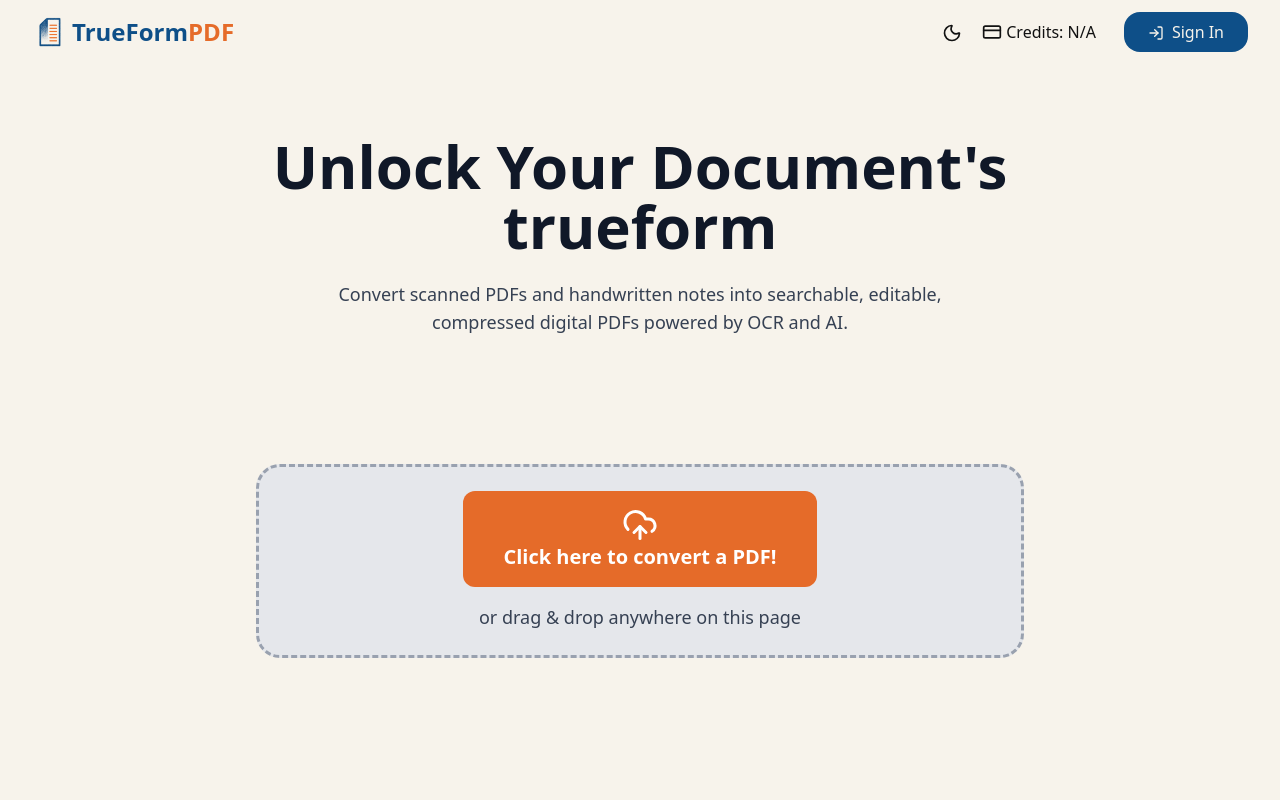
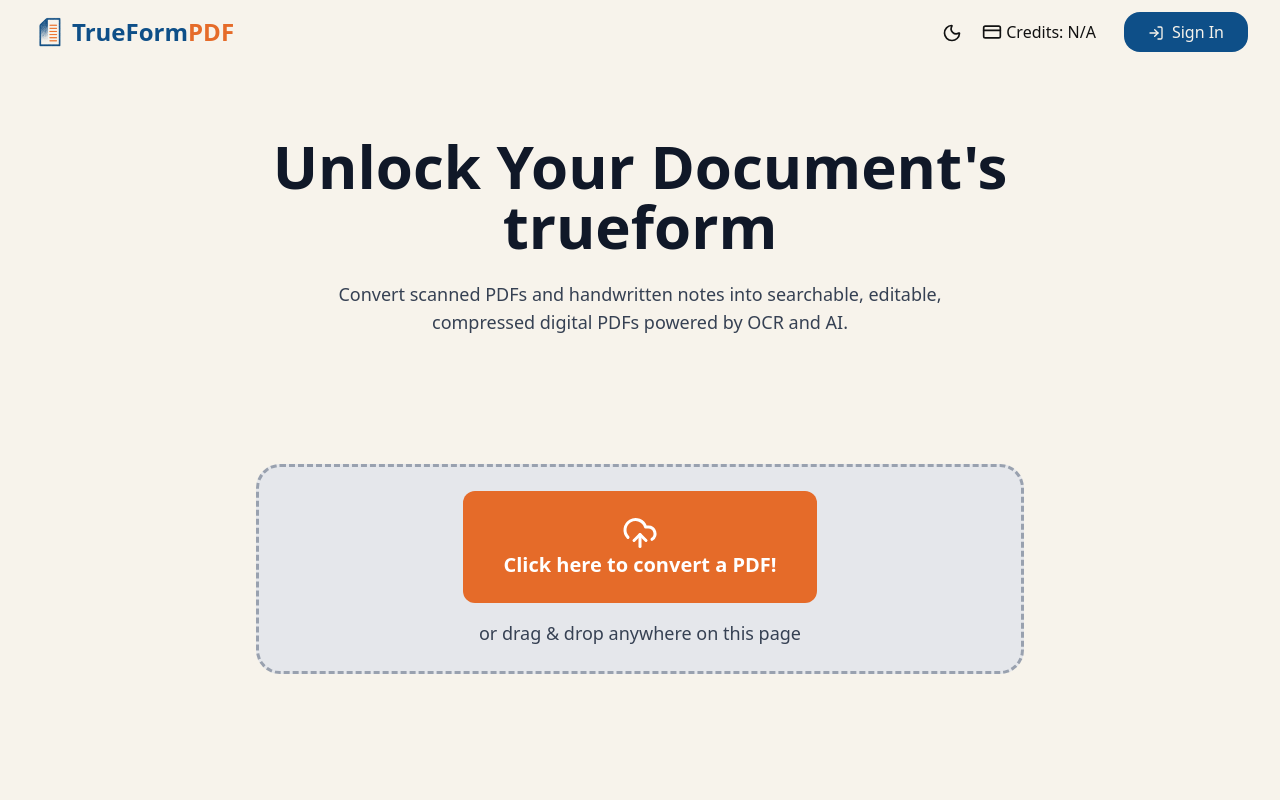
Before and after one commit to Abdelrahman776/trueform-pdf-frontend, a React (Vite) app: page / in a window 1280 px wide. Shown: the top 800 px of the page. Built offline with nearby package versions, Linux system fonts and the light colour scheme.

Commit message:
refactor(ui): move click handler to button and increase padding

```diff
--- a/src/components/Hero.tsx
+++ b/src/components/Hero.tsx
@@ -132,10 +132,7 @@ export default function Hero() {
         </p>
       </div>
 
-      <div
-        className="panel flex items-center justify-center rounded-3xl w-[85%] sm:w-[60%] mx-auto bg-gray-200  dark:bg-gray-800  border-3 border-gray-400  dark:border-gray-700  border-dashed py-6 "
-        onClick={handleButtonClick}
-      >
+      <div className="panel flex items-center justify-center rounded-3xl w-[85%] sm:w-[60%] mx-auto bg-gray-200  dark:bg-gray-800  border-3 border-gray-400  dark:border-gray-700  border-dashed py-6 ">
         <div className=" flex flex-col items-center justify-center px-6 ">
           <input
             type="file"
@@ -145,7 +142,8 @@ export default function Hero() {
           />
           <button
             disabled={isProcessing}
-            className={`bg-tforange  md:text-xl text-white font-bold rounded-xl py-4 px-5 sm:px-10 focus:outline-none focus:ring-2 focus:ring-offset-2 focus:ring-tforange transition-colors cursor-pointer hover:bg-orange-500
+            onClick={handleButtonClick}
+            className={`bg-tforange  md:text-xl text-white font-bold rounded-xl py-6 px-5 sm:px-10 focus:outline-none focus:ring-2 focus:ring-offset-2 focus:ring-tforange transition-colors cursor-pointer hover:bg-orange-500
               `}
           >
             {isProcessing ? (
```
